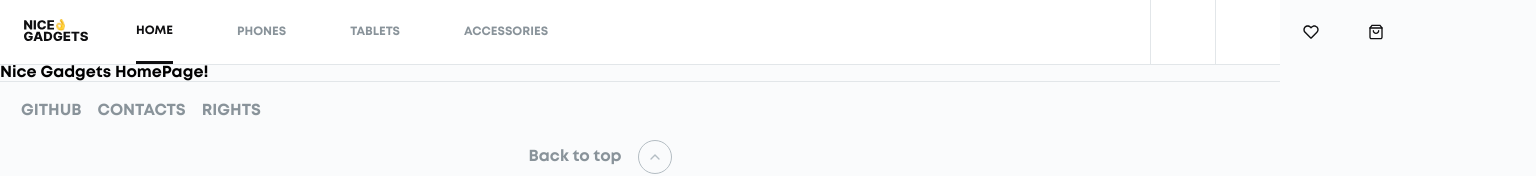
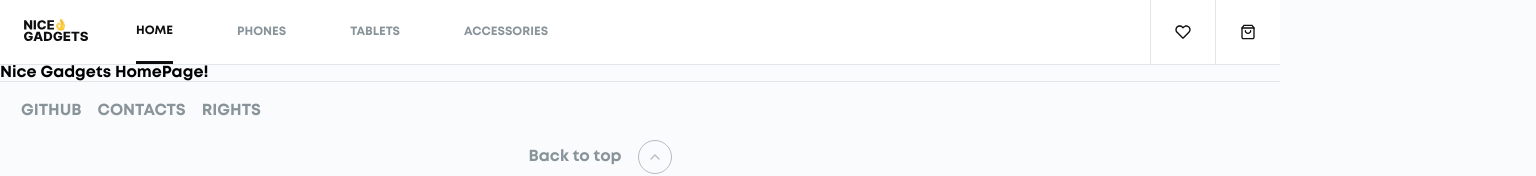
Before and after one commit to Hexa-Coders-aug23/product_catalog, a React (Create React App) app: page / in a window 1280 px wide. Shown: the top 176 px of the page, 1536 px wide, since content can reach past the window. Built offline with nearby package versions, Linux system fonts and the light colour scheme.

Commit message:
align with master branch

```diff
--- a/src/modules/shared/components/burger/Burger.tsx
+++ b/src/modules/shared/components/burger/Burger.tsx
@@ -50,10 +50,10 @@ export const BurgerMenu: React.FC<Props> = ({ tabs }) => {
             ))}
           </div>
 
-          <div className={styles.containers}>
+          <div className={styles.buttonWrapper}>
             <NavLink
               to="favourites"
-              className={({ isActive }) => cn([styles.container], {
+              className={({ isActive }) => cn([styles.iconWrapper], {
                 [styles.active]: isActive,
               })}
             >
@@ -62,7 +62,7 @@ export const BurgerMenu: React.FC<Props> = ({ tabs }) => {
 
             <NavLink
               to="cart"
-              className={({ isActive }) => cn([styles.container], {
+              className={({ isActive }) => cn([styles.iconWrapper], {
                 [styles.active]: isActive,
               })}
             >
--- a/src/modules/shared/components/burger/BurgerMenu.module.scss
+++ b/src/modules/shared/components/burger/BurgerMenu.module.scss
@@ -76,7 +76,7 @@
   }
 }
 
-.containers {
+.buttonWrapper {
   display: flex;
   position: fixed;
   bottom: 0;
@@ -84,7 +84,7 @@
   height: 64px;
 }
 
-.container {
+.iconWrapper {
   width: 50%;
   padding: 0;
   border-top: 1px solid $color__elements;
--- a/src/modules/shared/components/header/Header.module.scss
+++ b/src/modules/shared/components/header/Header.module.scss
@@ -8,13 +8,15 @@
 
 .header {
   position: sticky;
+  width: 100%;
+  right: 0;
   top: 0;
   height: 48px;
   gap: 16px;
   @include displayPosition;
   background-color: $color__white;
   border-bottom: 1px solid $color__elements;
-
+  // overflow: hidden;
   @include onDesktop {
     height: 64px;
     gap: 24px;
@@ -68,7 +70,7 @@
   }
 }
 
-.containers {
+.buttonWrapper {
   width: 100%;
   @include displayPosition;
   justify-content: flex-end;
@@ -105,7 +107,7 @@
   }
 }
 
-.container {
+.wrapper {
   height: 100%;
   padding: 0;
   display: flex;
@@ -124,10 +126,6 @@
   background-image: url(../../../../static/icons/Shopping_bag_Cart.svg);
 }
 
-.menu {
-  background-image: url(../../../../static/icons/Menu.svg);
-}
-
 .active {
   box-sizing: border-box;
   color: $color__primary;
--- a/src/modules/shared/components/header/Header.tsx
+++ b/src/modules/shared/components/header/Header.tsx
@@ -34,14 +34,14 @@ export const Header: React.FC = () => {
         ))}
       </nav>
 
-      <div className={styles.containers}>
+      <div className={styles.buttonWrapper}>
         <NavLink
           to="favourites"
           className={({ isActive }) => cn([styles.fullscreen], {
             [styles.active]: isActive,
           })}
         >
-          <i className={`${styles.container} ${styles.favourites}`} />
+          <i className={`${styles.wrapper} ${styles.favourites}`} />
         </NavLink>
 
         <NavLink
@@ -50,7 +50,7 @@ export const Header: React.FC = () => {
             [styles.active]: isActive,
           })}
         >
-          <i className={`${styles.container} ${styles.cart}`} />
+          <i className={`${styles.wrapper} ${styles.cart}`} />
         </NavLink>
 
         <BurgerMenu tabs={tabs} />
```
